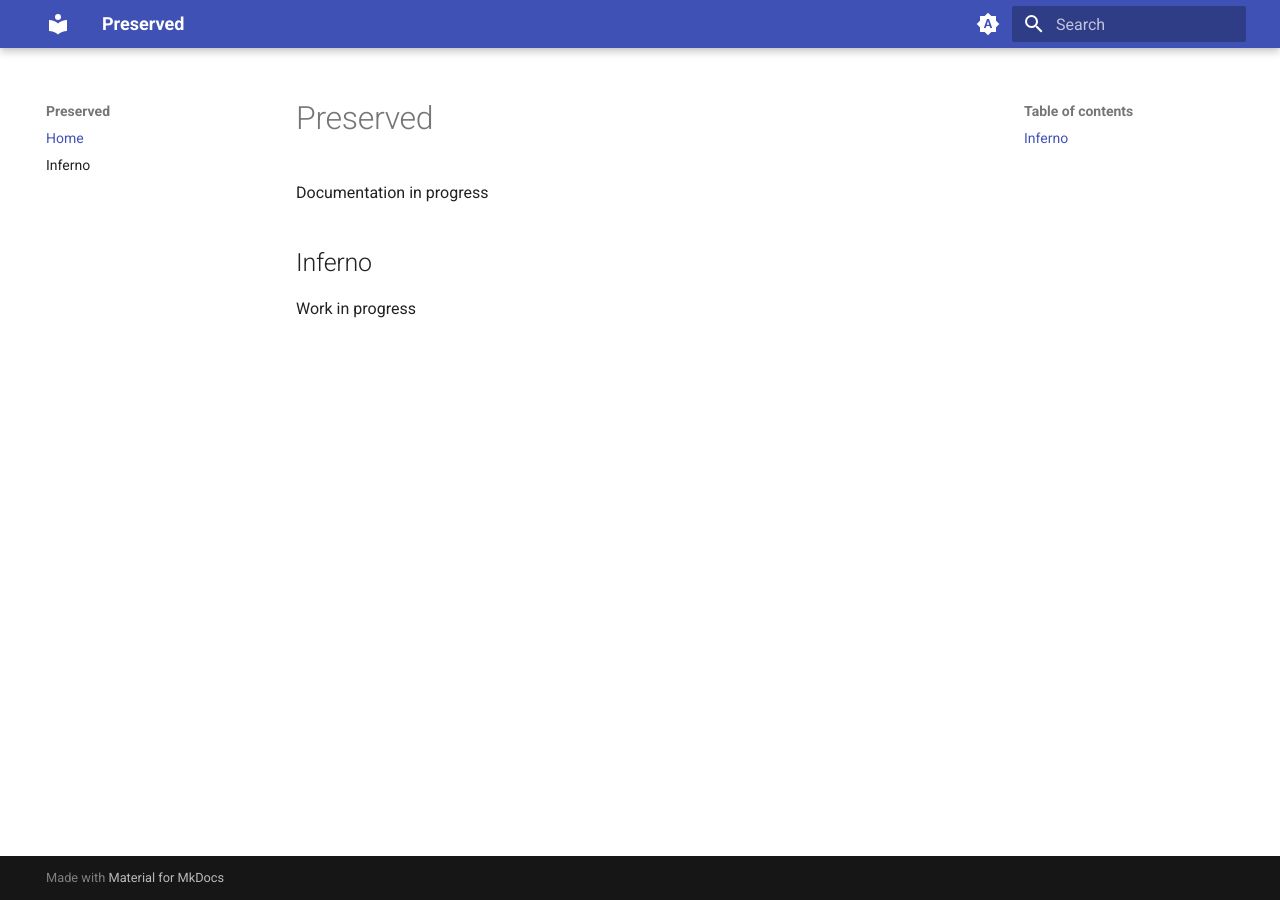
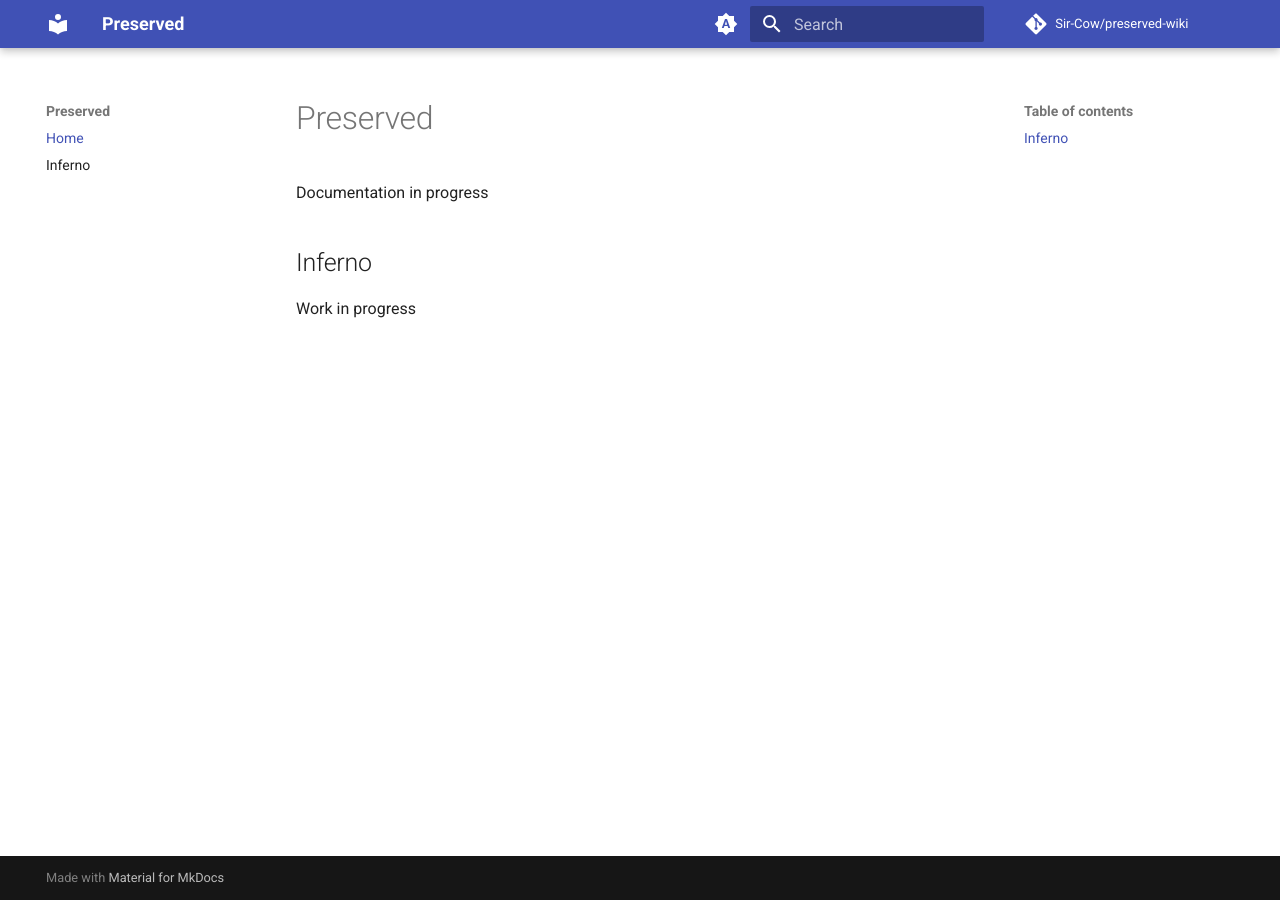
Before and after one commit to Sir-Cow/preserved-wiki, an MkDocs documentation site: the page built from docs/index.md, in a window 1280 px wide. Built offline with MkDocs 1.6.1 and Material for MkDocs 9.7.7, drawn with Linux system fonts in a browser that asks for light colours; comment, search, counter and statistics services are not loaded.

Commit message:
Update mkdocs.yml

```diff
--- a/mkdocs.yml
+++ b/mkdocs.yml
@@ -1,5 +1,11 @@
 site_name: Preserved
-site_url: https://mydomain.org/mysite
+site_url:
+site_description: |
+  Preserved mod set documentation.
+repo_name: Sir-Cow/preserved-wiki
+repo_url: https://github.com/Sir-Cow/preserved-wiki
+edit_uri: tree/main/docs
+
 nav:
   - Home: index.md
   - Inferno: inferno.md
```
